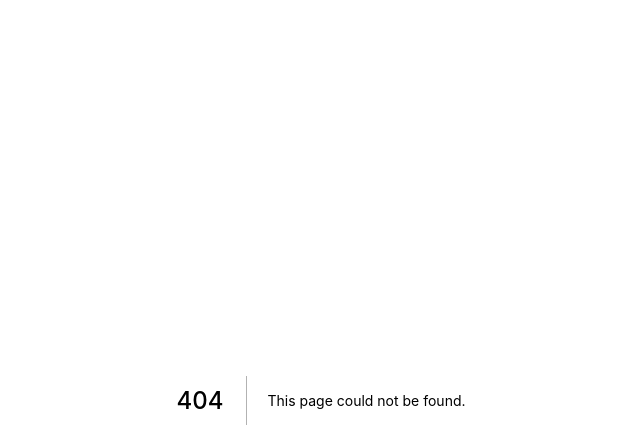
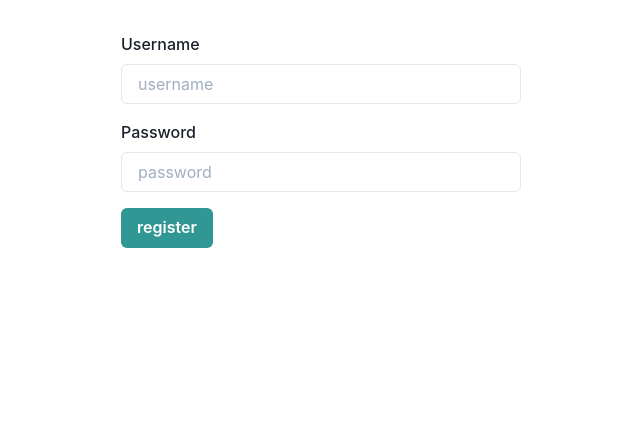
Before and after one commit to sarryqassir/tidder, a Next.js app in the folder web/: page /register in a window 1280 px wide. Before the commit this address had no page. Shown: the top 448 px of the page, without its empty margins (319-959 px from the left). Built offline with nearby package versions, Linux system fonts and the light colour scheme.

Commit message:
set up user register form

```diff
--- /dev/null
+++ b/web/src/components/InputField.tsx
@@ -0,0 +1,30 @@
+import {
+  FormControl,
+  FormErrorMessage,
+  FormLabel,
+  Input,
+} from "@chakra-ui/react";
+import { useField } from "formik";
+import React, { InputHTMLAttributes } from "react";
+
+// takes any props that a normal html input element would take
+// & required props
+type InputFieldProps = InputHTMLAttributes<HTMLInputElement> & {
+  label: string;
+  name: string;
+};
+
+export const InputField: React.FC<InputFieldProps> = ({
+  label,
+  size: _,
+  ...props
+}) => {
+  const [field, { error }] = useField(props);
+  return (
+    <FormControl isInvalid={!!error}>
+      <FormLabel htmlFor={field.name}>{label}</FormLabel>
+      <Input {...field} {...props} id={field.name} />
+      {error ? <FormErrorMessage>{error}</FormErrorMessage> : null}
+    </FormControl>
+  );
+};
--- /dev/null
+++ b/web/src/components/Wrapper.tsx
@@ -0,0 +1,22 @@
+import { Box } from "@chakra-ui/react";
+import React from "react";
+
+interface WrapperProps {
+  variant?: "small" | "regular";
+}
+
+export const Wrapper: React.FC<WrapperProps> = ({
+  children,
+  variant = "regular",
+}) => {
+  return (
+    <Box
+      mt={8}
+      mx="auto"
+      maxW={variant === "regular" ? "800px" : "400px"}
+      w="100%"
+    >
+      {children}
+    </Box>
+  );
+};
--- /dev/null
+++ b/web/src/pages/register.tsx
@@ -0,0 +1,48 @@
+import { Box, Button } from "@chakra-ui/react";
+import { Form, Formik } from "formik";
+import React from "react";
+import { InputField } from "../components/InputField";
+import { Wrapper } from "../components/Wrapper";
+
+interface registerProps {}
+
+const Register: React.FC<registerProps> = ({}) => {
+  return (
+    <Wrapper variant="small">
+      <Formik
+        initialValues={{ username: "", password: "" }}
+        onSubmit={(values) => {
+          console.log(values);
+        }}
+      >
+        {({ isSubmitting }) => (
+          <Form>
+            <InputField
+              name="username"
+              placeholder="username"
+              label="Username"
+            />
+            <Box mt={4}>
+              <InputField
+                name="password"
+                placeholder="password"
+                label="Password"
+                type="password"
+              />
+            </Box>
+            <Button
+              mt={4}
+              isLoading={isSubmitting}
+              type="submit"
+              colorScheme="teal"
+            >
+              register
+            </Button>
+          </Form>
+        )}
+      </Formik>
+    </Wrapper>
+  );
+};
+
+export default Register;
```
